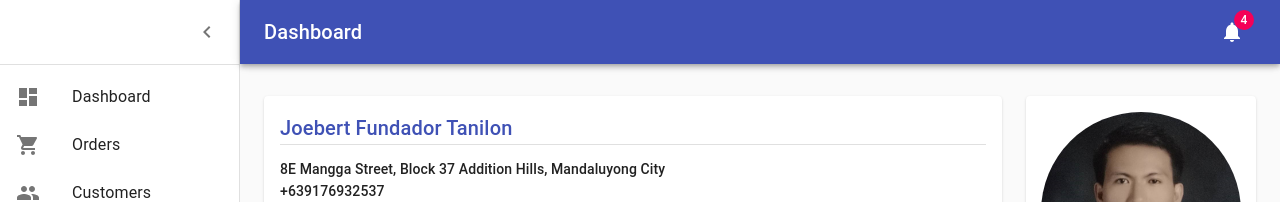
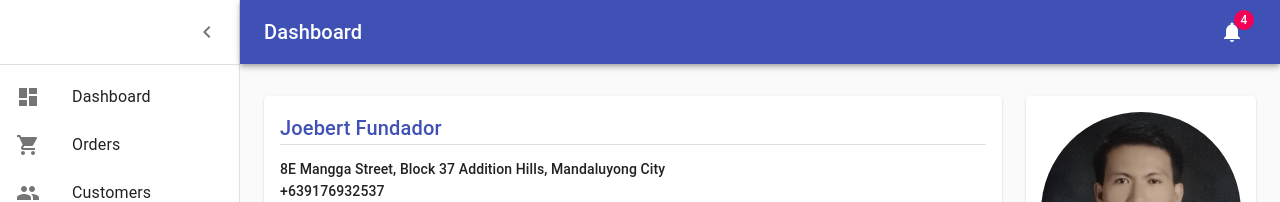
Before and after one commit to Bheng18/portfolio, a React (Create React App) app: page / in a window 1280 px wide. Shown: the top 202 px of the page. Built offline with nearby package versions, Linux system fonts and the light colour scheme.

Commit message:
MOdify the NameAddress.js

```diff
--- a/src/components/dashboard/NameAddress.js
+++ b/src/components/dashboard/NameAddress.js
@@ -18,7 +18,7 @@ export default function Deposits() {
   const classes = useStyles();
   return (
     <React.Fragment>
-      <Title>Joebert Fundador Tanilon</Title>
+      <Title>Joebert Fundador</Title>
       <Divider />
       <Typography component="p" variant="subtitle2">
         <p>8E Mangga Street, Block 37 Addition Hills, Mandaluyong City <br></br>
```
